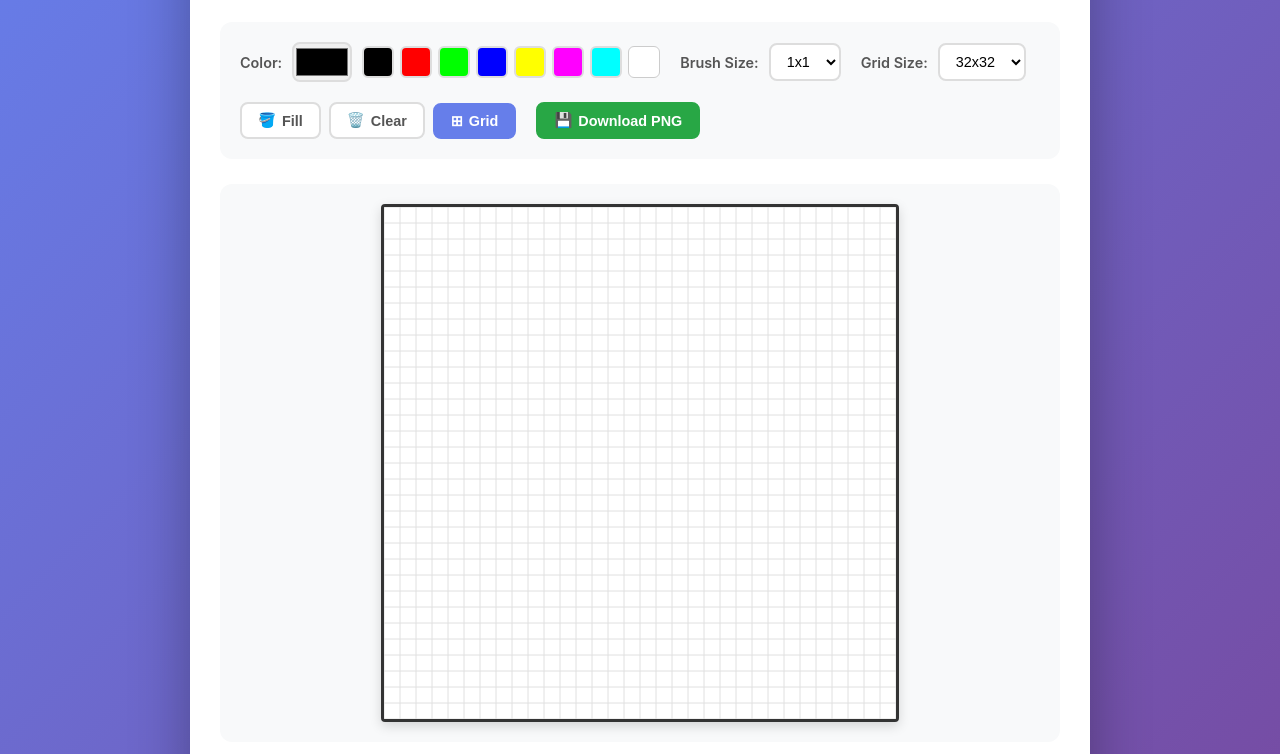
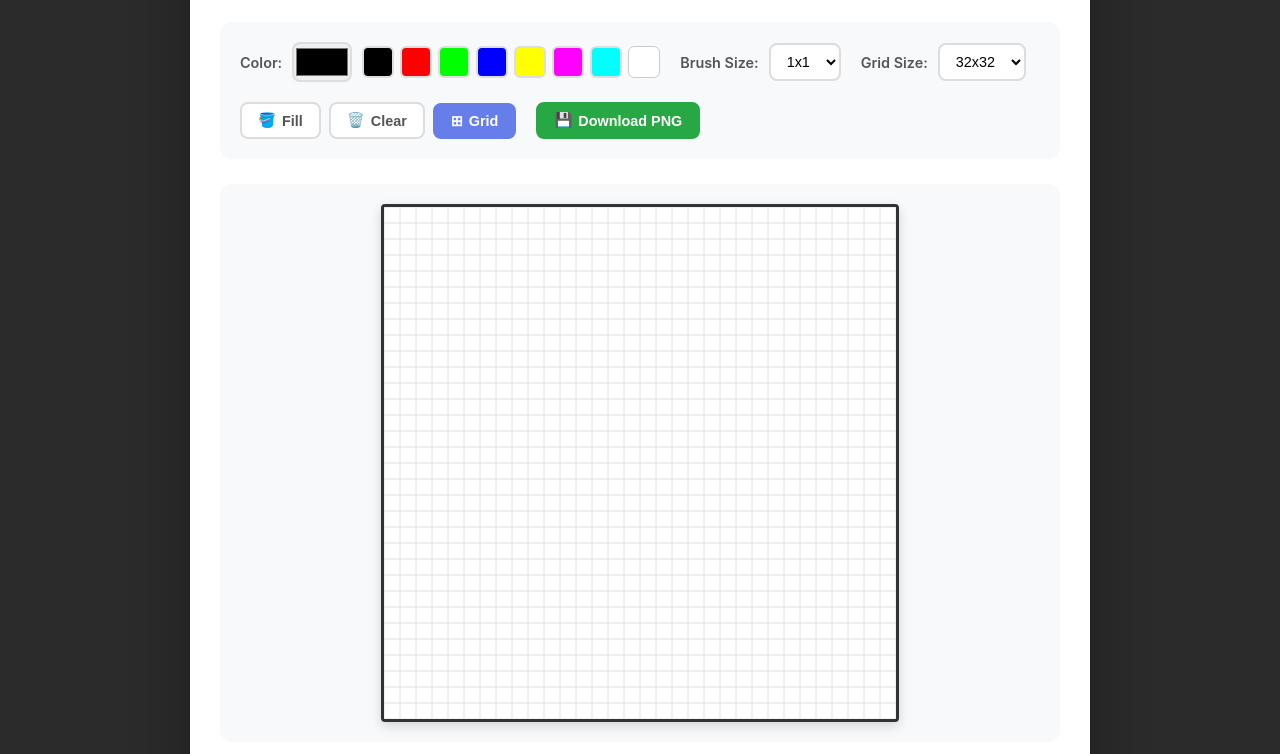
Before and after one commit to BrokkAi/test-repo, a plain HTML site: page index.html in a window 1280 px wide. Shown: the part 117-871 px from the top of the page. Drawn offline with Linux system fonts and the light colour scheme.

```diff
--- a/style.css
+++ b/style.css
@@ -6,7 +6,7 @@
 
 body {
     font-family: -apple-system, BlinkMacSystemFont, 'Segoe UI', Roboto, Oxygen, Ubuntu, Cantarell, sans-serif;
-    background: linear-gradient(135deg, #667eea 0%, #764ba2 100%);
+    background: #2b2b2b;
     min-height: 100vh;
     display: flex;
     justify-content: center;
```
